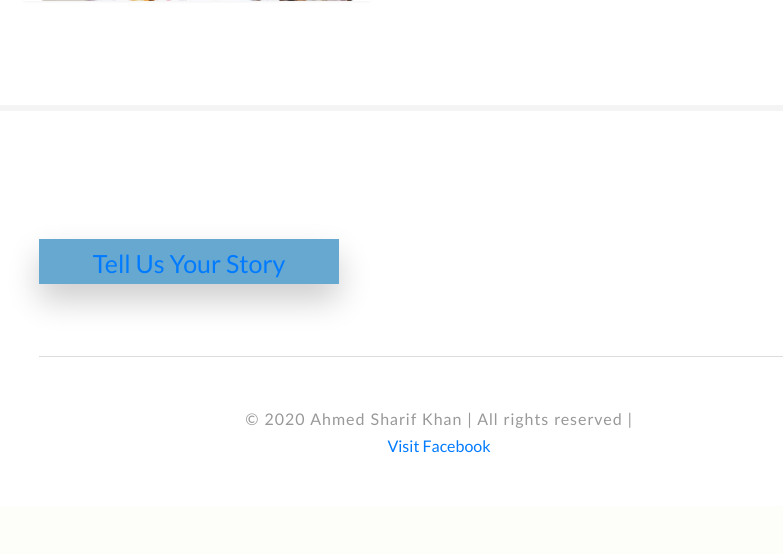
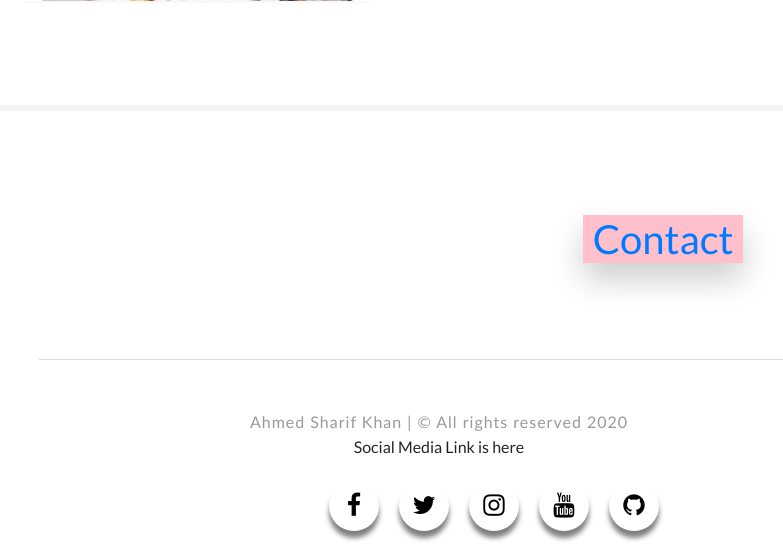
Before and after one commit to ahmedsharifkhan/resume-contact, a PHP site: page / in a window 1280 px wide. Shown: the part 2941-3495 px from the top of the page, without its empty margins (41-824 px from the left). Before the commit the page ends 3394 px from the top, so only its background shows below. Run offline with PHP 8.4, Linux system fonts and the light colour scheme.

Commit message:
major changes

```diff
--- a/css/style.css
+++ b/css/style.css
@@ -1008,23 +1008,101 @@ h1 {
     text-align: center;
 }
 
-.cono {
+cono {
     max-width: 300px;
     height: 45px;
     font-size: 25px;
     text-align: center;
-    background-color: #67a8d1;
-    padding: 9px;
-    float: center;
+    background-color: pink;
+    padding: 4px;
+}
+
+.cono {
+    background-color: pink;
+    position: bottom;
+    width: 160px;
+    transform: translate(340%, -50%);
+    top: 50%;
 }
 
 .cono:hover {
-    background-color: pink;
+    background-color: #549ebb;
 }
 
 .cono {
     box-shadow: 0 16px 32px 0 rgba(0, 0, 0, 0.2);
 }
 
+body {
+    background-color: #FFFFFF;
+}
+
+h6 {
+    text-align: center;
+}
+
+.social-menu ul {
+    position: bottom;
+    top: 50%;
+    left: 50%;
+    transform: translate(35%, 50%);
+    padding: 0;
+    margin: 0;
+    display: flex;
+}
+
+.social-menu ul li {
+    list-style: none;
+    margin: 0 10px;
+}
+
+.social-menu ul li .fa {
+    color: #000000;
+    font-size: 25px;
+    line-height: 50px;
+    transition: .5s;
+}
+
+.social-menu ul li .fa:hover {
+    color: #ffffff;
+}
+
+.social-menu ul li a {
+    position: relative;
+    display: block;
+    width: 50px;
+    height: 50px;
+    border-radius: 50%;
+    background-color: white;
+    text-align: center;
+    transition: 0.5s;
+    transform: translate(0, 0px);
+    box-shadow: 0px 7px 5px rgba(0, 0, 0, 0.5);
+}
+
+.social-menu ul li a:hover {
+    transform: rotate(0deg) skew(0deg) translate(0, -10px);
+}
+
+.social-menu ul li:nth-child(1) a:hover {
+    background-color: #3b5999;
+}
+
+.social-menu ul li:nth-child(2) a:hover {
+    background-color: #55acee;
+}
+
+.social-menu ul li:nth-child(3) a:hover {
+    background-color: #e4405f;
+}
+
+.social-menu ul li:nth-child(4) a:hover {
+    background-color: #cd201f;
+}
+
+.social-menu ul li:nth-child(5) a:hover {
+    background-color: #495057;
+}
+
 
 /* -- //Responsive code -- */
--- a/index.html
+++ b/index.html
@@ -6,7 +6,8 @@
     <meta name="viewport" content="width=device-width, initial-scale=1">
     <meta charset="utf-8" />
     <meta name="keywords" content="Conjoint Responsive web template, Bootstrap Web Templates, Flat Web Templates, Android Compatible web template,
-	SmartPhone Compatible web template, free WebDesigns for Nokia, Samsung, LG, Sony Ericsson, Motorola web design" />
+    SmartPhone Compatible web template, free WebDesigns for Nokia, Samsung, LG, Sony Ericsson, Motorola web design" />
+    <meta name="robots" content="nofollow" />
     <script>
         addEventListener("load", function() {
             setTimeout(hideURLbar, 0);
@@ -24,6 +25,7 @@
     <!-- //Custom Theme files -->
     <!-- online-fonts -->
     <link href="//fonts.googleapis.com/css?family=Lato:100,300,400,700,900" rel="stylesheet">
+    <link href="https://stackpath.bootstrapcdn.com/font-awesome/4.7.0/css/font-awesome.min.css" rel="stylesheet">
     <!-- //online-fonts -->
 </head>
 
@@ -228,14 +230,22 @@
         <br>
         <section class="wedo" id="contact">
             <p class="iner mt-md-5 text-left"> </p>
-            <h1 class="cono"><a href="contact.html">Tell Us Your Story</a></h1>
+            <h1 class="cono"><a href="contact.html">Contact</a></h1>
             <br>
 
             <div class="cpy-right text-center">
-                <p>© 2020 Ahmed Sharif Khan | All rights reserved |
+                <p>Ahmed Sharif Khan | © All rights reserved 2020
                 </p>
-                <a href="https://www.facebook.com/abdunnoor540"> Visit Facebook</a>
-                </p>
+                <div class="social-menu">
+                    <h6>Social Media Link is here</h6>
+                    <ul>
+                        <li><a href="https://www.facebook.com/abdunnoor540" target="_blank"><i class="fa fa-facebook"></i></a></li>
+                        <li><a href="https://twitter.com/maxnoor87" target="_blank"><i class="fa fa-twitter"></i></a></li>
+                        <li><a href="https://www.instagram.com/maxnoor87" target="_blank"><i class="fa fa-instagram"></i></a></li>
+                        <li><a href="https://www.youtube.com/channel/UCBfIS1RdIpSoS1e75LXJuxw?view_as=subscriber" target="_blank"><i class="fa fa-youtube"></i></a></li>
+                        <li><a href="https://github.com/ahmedsharifkhan" target="_blank"><i class="fa fa-github"></i></a></li>
+                    </ul>
+                </div>
             </div>
         </section>
         <!-- //contact -->
```
Also changed, not shown: images/about t.jpg (added), images/about.png (added), images/banner1.jpg, images/iconfinder_facebook_683983.png (added), images/iconfinder_github_683980.png (added), images/iconfinder_instagram-square_683976.png (added), images/iconfinder_pinterest_683966.png (added), images/iconfinder_youtube-square_683950.png (added), images/social+tweet+twitter+icon-1320192248146512175.png (added).
